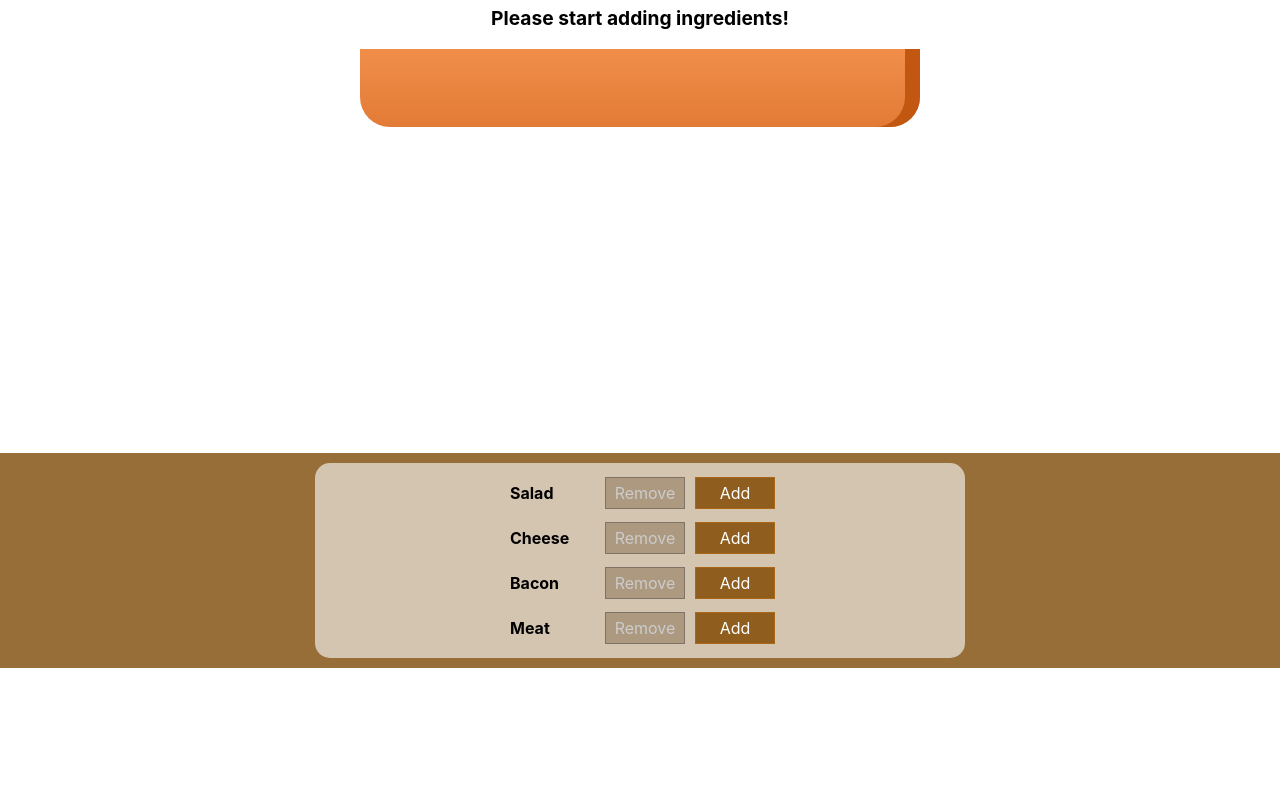
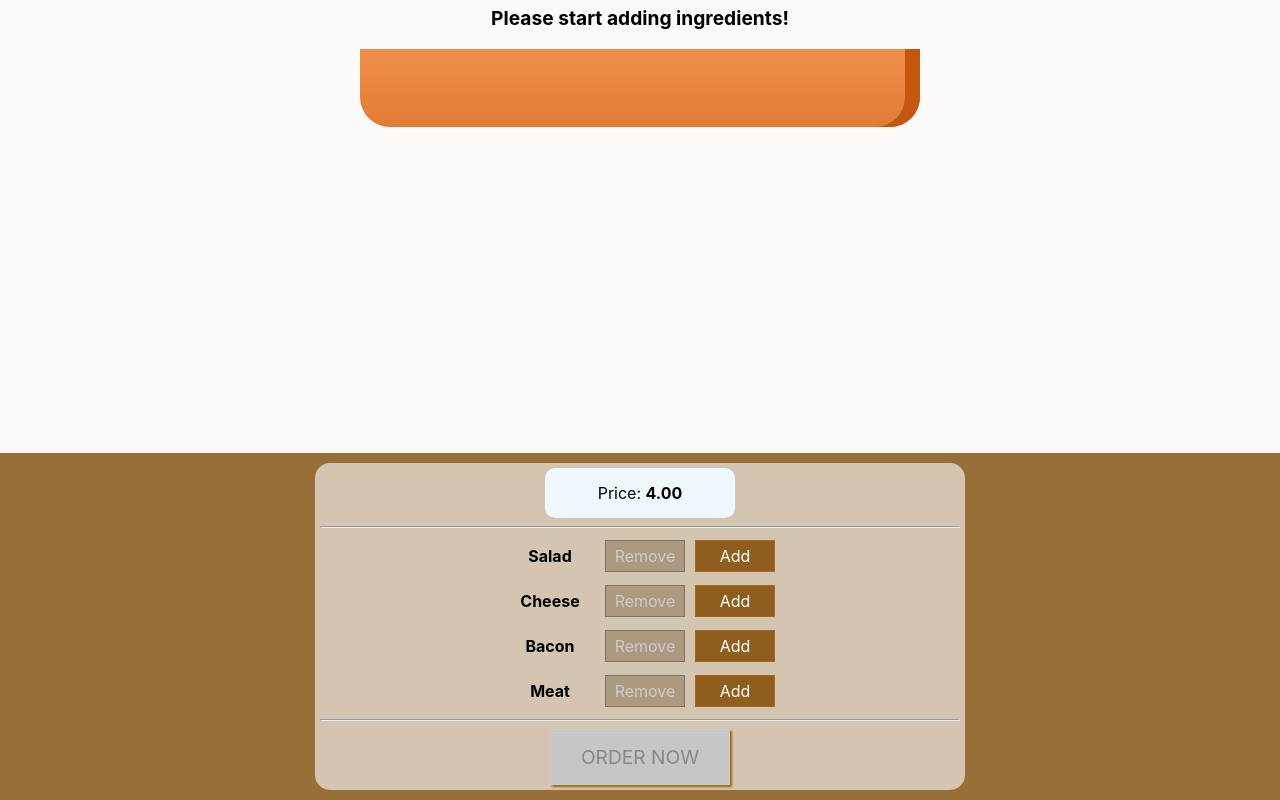
Before and after one commit to NicolasAndres1/burgerbuilder, a React app: page / in a window 1280 px wide. Shown: the part 183-983 px from the top of the page. Before the commit the page ends 851 px from the top, so only its background shows below. Built offline with nearby package versions, Linux system fonts and the light colour scheme.

Commit message:
BuildControls v1.4
I added a price and the button for order.
Finished.

```diff
--- a/src/Components/Burger/BuildControls/BuildControls.js
+++ b/src/Components/Burger/BuildControls/BuildControls.js
@@ -15,15 +15,21 @@
 const buildControls = (props) => (
     <div className={classes.BuildControls}>
         <div className={classes.BuildControlsBox}>
+            <p className = {classes.priceBox}>Price: <strong>  {props.price.toFixed(2)} </strong></p>
+            <hr />
             {controls.map(ctlr => (
                 <BuildControl
-                    key={ctlr.label}
-                    label={ctlr.label}
-                    added={() => props.ingredientAdded(ctlr.type)}
-                    removed={() => props.ingredientRemoved(ctlr.type)}
-                    disabled={props.disabledIngredient[ctlr.type]}
+                    key = {ctlr.label}
+                    label = {ctlr.label}
+                    added = {() => props.ingredientAdded(ctlr.type)}
+                    removed = {() => props.ingredientRemoved(ctlr.type)}
+                    disabled = {props.disabledIngredient[ctlr.type]}
                 />
             ))}
+            <hr />
+                <button
+                    className = {classes.OrderButton}
+                    disabled = {!props.purchasable}> ORDER NOW </button>
         </div>
     </div>
 );
--- a/src/Components/Burger/BuildControls/BuildControls.module.css
+++ b/src/Components/Burger/BuildControls/BuildControls.module.css
@@ -1,7 +1,6 @@
 .BuildControls {
     width: 100%;
     background-color: rgb(151, 110, 56);
-    display: flex;
     flex-flow: column;
     align-content: center;
     box-shadow: 0 2px 1px #ccc;
@@ -14,6 +13,56 @@
     border: black;
     width: 50%;
     margin: auto;
+    text-align: center;
     padding: 5px;
     background-color: rgba(248, 248, 248, 0.637);
 }
+
+.OrderButton {
+    background-color: #DAD735;
+    outline: none;
+    cursor: pointer;
+    border: 1px solid #966909;
+    color: #966909;
+    font-family: inherit;
+    font-size: 1.2em;
+    padding: 15px 30px;
+    box-shadow: 2px 2px 2px #966909;
+}
+
+.OrderButton:hover, .OrderButton:active {
+    background-color: #A0DB41;
+    border: 1px solid #966909;
+    color: #966909;
+}
+
+.OrderButton:disabled {
+    background-color: #C7C6C6;
+    cursor: not-allowed;
+    border: 1px solid #ccc;
+    color: #888888;
+}
+
+.OrderButton:not(:disabled) {
+    animation: enable 0.3s linear;
+}
+
+@keyframes enable {
+    0% {
+        transform: scale(1);
+    }
+    60% {
+        transform: scale(1.1);
+    }
+    100% {
+        transform: scale(1);
+    }
+}
+
+.priceBox {
+    border-radius: 10px;
+    margin: auto;
+    width: 25%;
+    background-color: aliceblue;
+    padding: 15px;
+}
--- a/src/Containers/BurgerBuilder/BurgerBuilder.js
+++ b/src/Containers/BurgerBuilder/BurgerBuilder.js
@@ -2,6 +2,9 @@
 import React, { Component } from 'react';
 import Burger from '../../Components/Burger/Burger';
 import BuildControls from '../../Components/Burger/BuildControls/BuildControls';
+
+// CSS IMPORTS
+import classes from './BurgerBuilder.module.css';
 
 const INGREDIENTS_PRICE = {
     salad: 0.4,
@@ -18,7 +21,19 @@
             cheese: 0,
             meat: 0
         },
-        totalPrice: 4
+        totalPrice: 4,
+        purchasable: false
+    }
+
+    updatedPurchaseState(ingredients) {
+        var sum = Object.keys(ingredients)
+            .map(igKey => {
+                return ingredients[igKey];
+            })
+            .reduce((sum, el) => {
+                return sum + el;
+            }, 0);
+        this.setState({ purchasable: sum > 0 });
     }
 
     addIngredientHandler = (type) => {
@@ -36,11 +51,12 @@
             ingredients: updatedIngredients,
             totalPrice: priceAdded
         });
+        this.updatedPurchaseState(updatedIngredients);
     }
 
     removeIngredientHandler = (type) => {
-        let count =this.state.ingredients[type];
-        if(count <=0) {
+        let count = this.state.ingredients[type];
+        if (count <= 0) {
             return;
         }
         count -= 1;
@@ -50,12 +66,13 @@
         updatedIngredients[type] = count;
 
         let reducedPrice = INGREDIENTS_PRICE[type];
-        reducedPrice -= this.state.totalPrice;
+        reducedPrice = this.state.totalPrice - reducedPrice;
 
         this.setState({
             ingredients: updatedIngredients,
             totalPrice: reducedPrice
         })
+        this.updatedPurchaseState(updatedIngredients);
     }
 
     render() {
@@ -68,12 +85,16 @@
 
         return (
             <>
-                <Burger ingredients = {this.state.ingredients} />
-                <BuildControls
-                    ingredientAdded = {this.addIngredientHandler}
-                    ingredientRemoved = {this.removeIngredientHandler}
-                    disabledIngredient = {disabledIngredient}
-                />
+                <div className = {classes.Background}>
+                    <Burger ingredients={this.state.ingredients} />
+                    <BuildControls
+                        ingredientAdded={this.addIngredientHandler}
+                        ingredientRemoved={this.removeIngredientHandler}
+                        purchasable={this.state.purchasable}
+                        price={this.state.totalPrice}
+                        disabledIngredient={disabledIngredient}
+                    />
+                </div>
             </>
         );
     }
--- /dev/null
+++ b/src/Containers/BurgerBuilder/BurgerBuilder.module.css
@@ -0,0 +1,3 @@
+.Background {
+    background-color: rgba(248, 246, 244, 0.562);
+}
```
Also changed, not shown: src/Components/UI/Modal/Modal.js (added).
